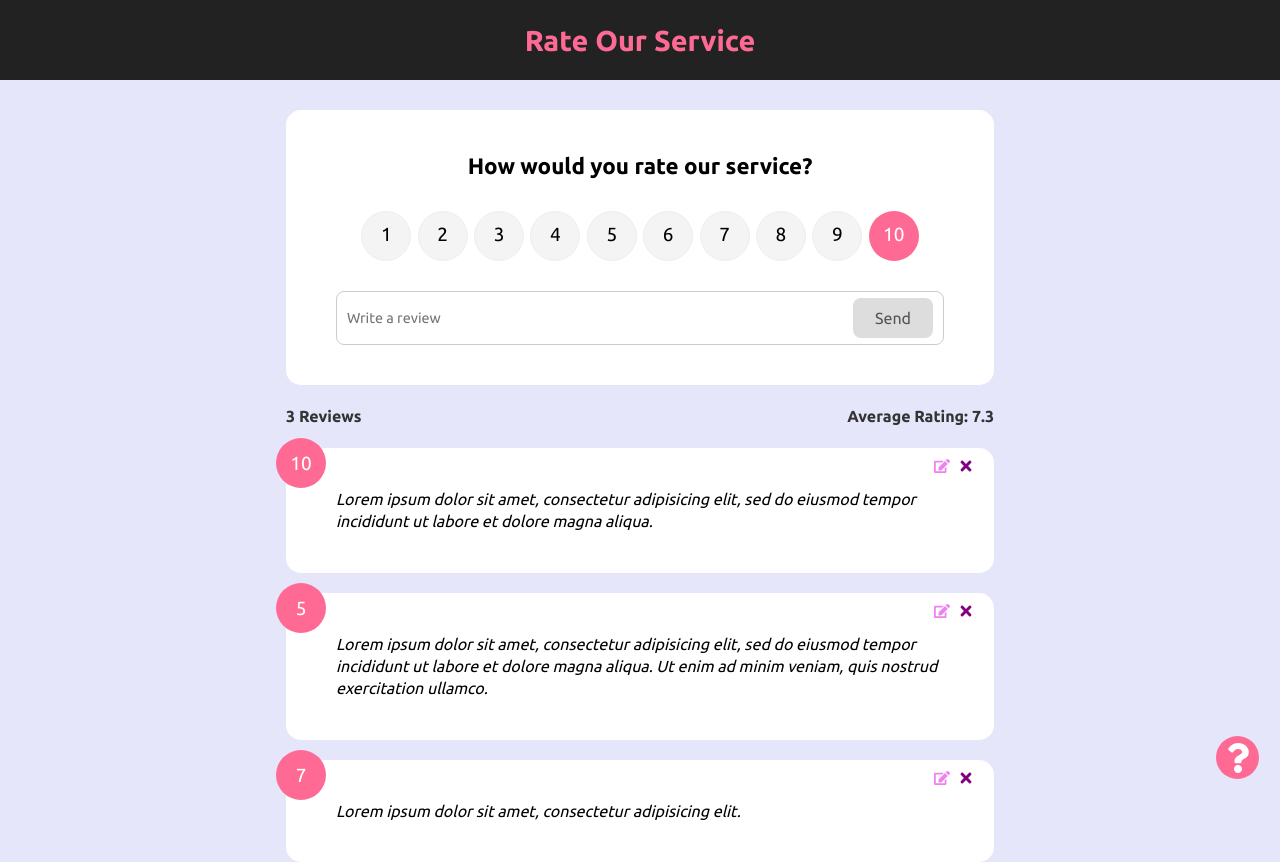
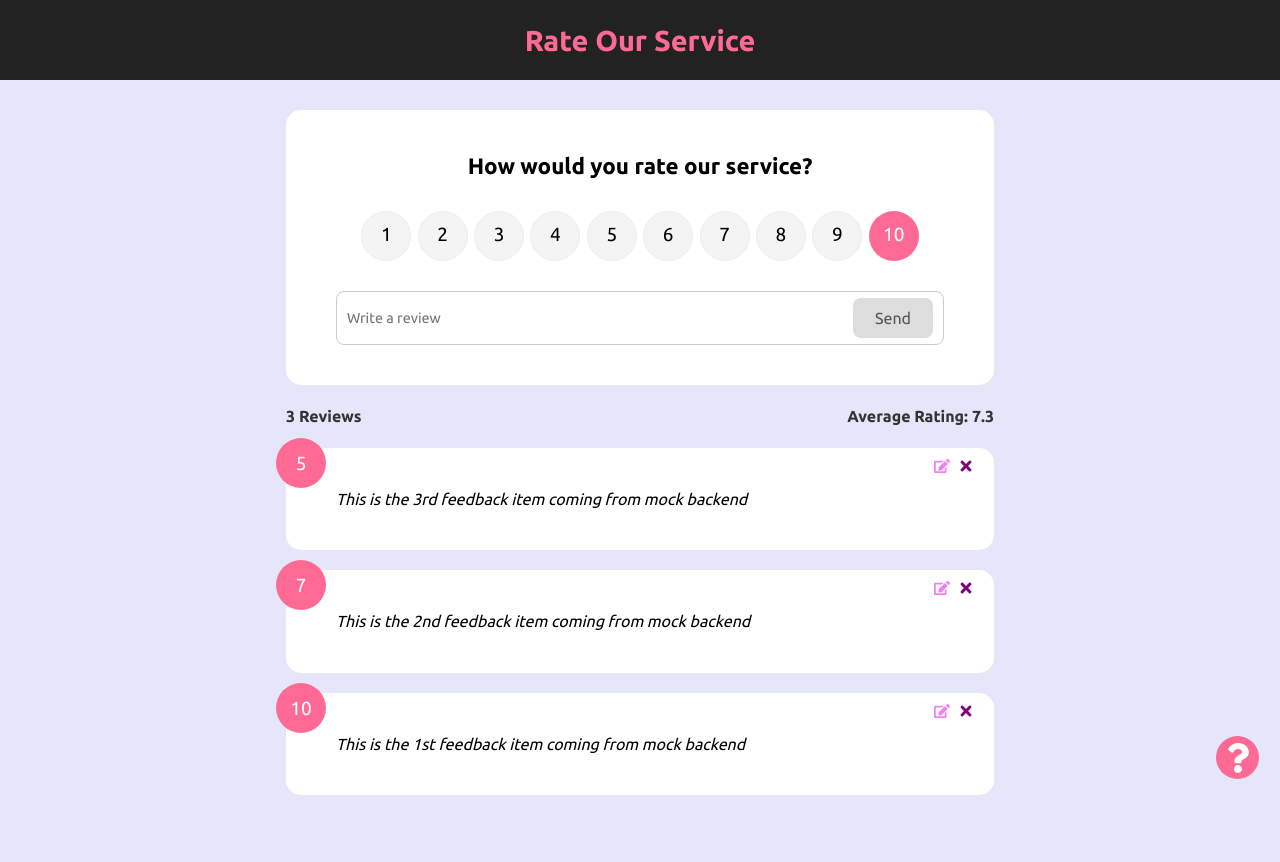
Before and after one commit to zynkro/react_rate-our-service-app, a React (Create React App) app: page / in a window 1280 px wide. After the commit the page ends 800 px from the top, so only its background shows below. Built offline with nearby package versions, Linux system fonts and the light colour scheme; data requests are answered from the project's data file.

Commit message:
The application now (on page load) fetches data from JSON-server

```diff
--- a/src/contexts/FeedbackContext.js
+++ b/src/contexts/FeedbackContext.js
@@ -1,4 +1,4 @@
-import { createContext, useState } from 'react';
+import { createContext, useState, useEffect } from 'react';
 import { v4 as uuidv4 } from 'uuid';
 
 const FeedbackContext = createContext();
@@ -6,23 +6,7 @@ const FeedbackContext = createContext();
 // `Provider` provides data to all of its children. Which data? Data passeed in via
 // a single prop called `value` - object that can contain functions, variables etc.
 export const FeedbackProvider = ({ children }) => {
-  const [feedbacks, setFeedbacks] = useState([
-    {
-      id: 1,
-      text: 'Lorem ipsum dolor sit amet, consectetur adipisicing elit, sed do eiusmod tempor incididunt ut labore et dolore magna aliqua.',
-      rating: 10,
-    },
-    {
-      id: 2,
-      text: 'Lorem ipsum dolor sit amet, consectetur adipisicing elit, sed do eiusmod tempor incididunt ut labore et dolore magna aliqua. Ut enim ad minim veniam, quis nostrud exercitation ullamco.',
-      rating: 5,
-    },
-    {
-      id: 3,
-      text: 'Lorem ipsum dolor sit amet, consectetur adipisicing elit.',
-      rating: 7,
-    },
-  ]);
+  const [feedbacks, setFeedbacks] = useState([]);
 
   const [feedbackEditState, setFeedbackEditState] = useState({
     // Default state:
@@ -31,6 +15,21 @@ export const FeedbackProvider = ({ children }) => {
     feedback: {},
     editMode: false, // edit-mode when true
   });
+
+  // Run only once when it loades - empty array of depenedencies
+  useEffect(() => {
+    fetchFeedbacks();
+  }, []);
+
+  // Fetch all feedbacks
+  const fetchFeedbacks = async () => {
+    const response = await fetch(
+      'http://localhost:5000/feedbacks?_sort=id&_order=desc',
+    );
+    const data = await response.json();
+
+    setFeedbacks(data);
+  };
 
   const addFeedback = (newFeedback) => {
     newFeedback.id = uuidv4();
```
